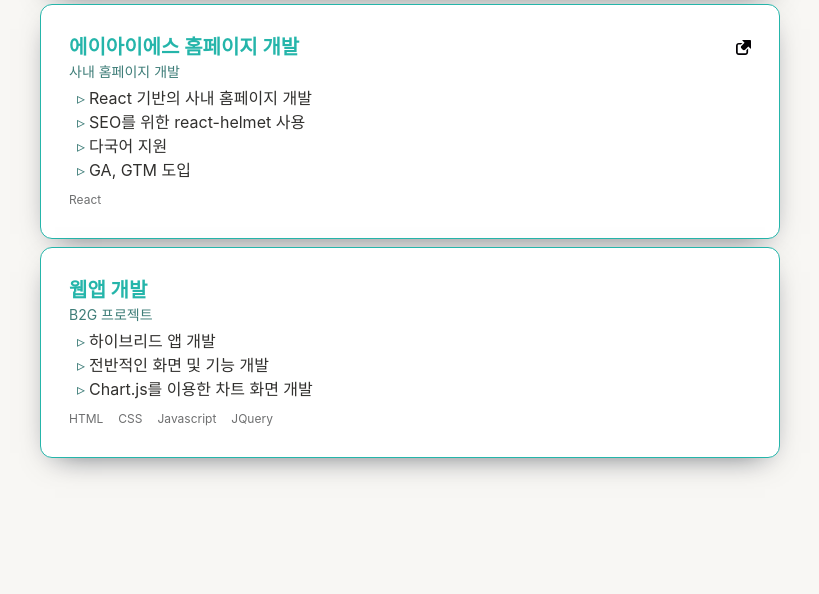
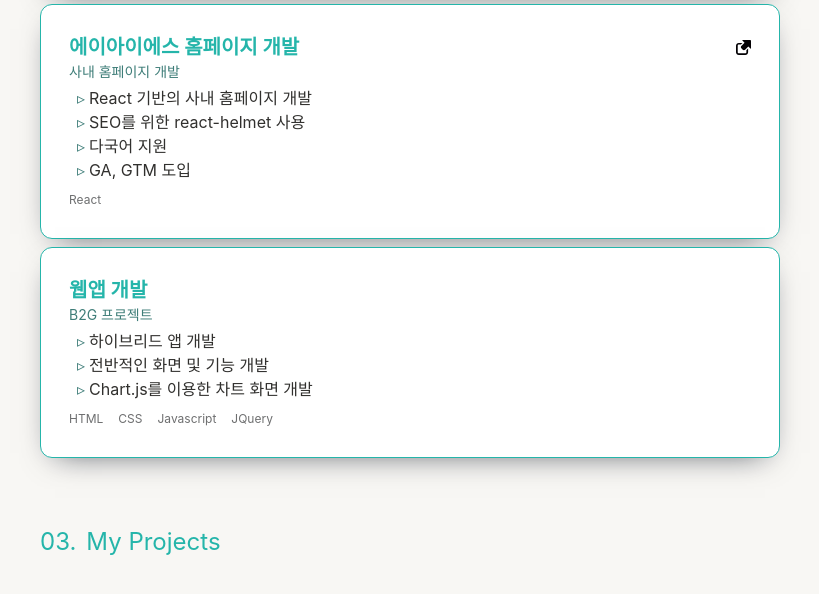
Before and after one commit to uhgenie7/portfolio2022, a Next.js app in the folder client/: page / in a window 1280 px wide. Shown: the part 1652-2246 px from the top of the page, without its empty margins (230-1049 px from the left). Before the commit the page ends 2150 px from the top, so only its background shows below. Built offline with nearby package versions, Linux system fonts and the light colour scheme.

Commit message:
Feat: #15 projects page

```diff
--- a/client/pages/index.tsx
+++ b/client/pages/index.tsx
@@ -1,12 +1,14 @@
 import AppLayout from '@src/components/AppLayout';
 import About from '@src/components/sections/About';
 import Carrer from '@src/components/sections/Carrer';
+import Projects from '@src/components/sections/Projects';
 
 const Home = () => {
   return (
     <AppLayout>
       <About />
       <Carrer />
+      <Projects />
     </AppLayout>
   );
 };
--- a/client/src/components/sections/Projects/index.tsx
+++ b/client/src/components/sections/Projects/index.tsx
@@ -0,0 +1,16 @@
+import styled from 'styled-components';
+import Section from '..';
+
+const Projects = () => {
+  return (
+    <Section title="My Projects" id="projects">
+      <InnerWrapper>
+        <ul></ul>
+      </InnerWrapper>
+    </Section>
+  );
+};
+
+export default Projects;
+
+const InnerWrapper = styled.div``;
```
